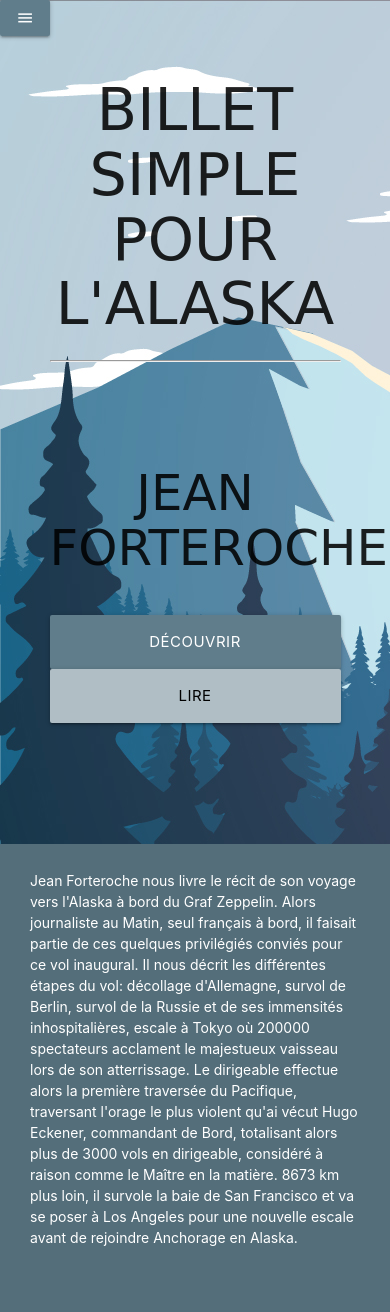
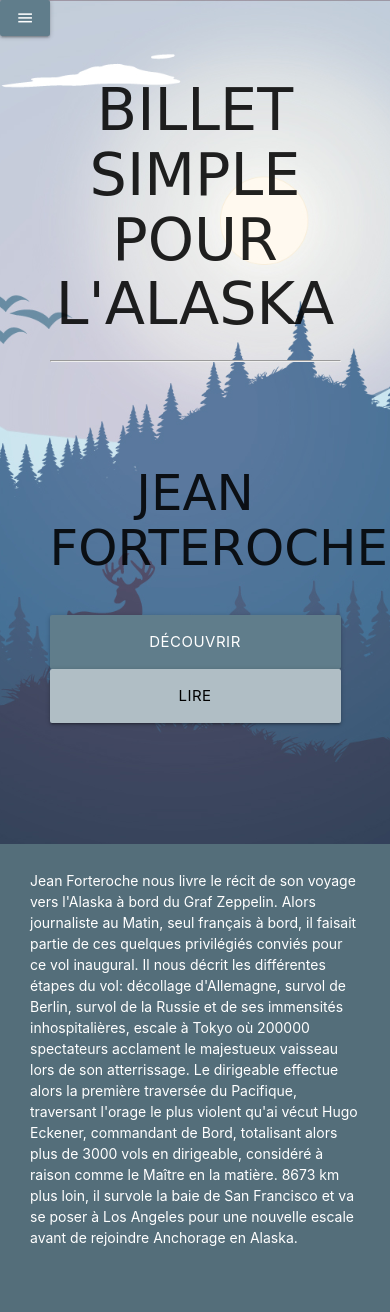
Before and after one commit to codbear/DouglasMeunier_4_20092019, a PHP site: page / in a window 390 px wide. Shown: the top 1312 px of the page. Run offline with PHP 8.4, Linux system fonts and the light colour scheme; data that the repository does not hold is empty; some libraries are stand-ins or nearby versions; some web fonts are replaced.

Commit message:
fix(ui): set background size

```diff
--- a/public/css/style.css
+++ b/public/css/style.css
@@ -33,10 +33,11 @@ body {
   -webkit-box-sizing: border-box;
           box-sizing: border-box;
   background: url("../img/hero.jpg") fixed no-repeat;
+  background-size: cover;
   display: -webkit-box;
   display: -ms-flexbox;
   display: flex;
-  min-height: 100vh;
+  min-height: 100%;
   -webkit-box-orient: vertical;
   -webkit-box-direction: normal;
       -ms-flex-direction: column;
@@ -47,7 +48,6 @@ main {
   -webkit-box-flex: 1;
       -ms-flex: 1 0 auto;
           flex: 1 0 auto;
-  background: url("../img/hero.jpg") fixed no-repeat;
 }
 
 h1,
@@ -191,6 +191,12 @@ body.has-fixed-sidenav {
   }
 }
 
+@media only screen and (max-width: 991px) {
+  .has-fixed-sidenav .alert {
+    left: 52px;
+  }
+}
+
 .alert-success {
   background-color: #558b2f;
 }
```
